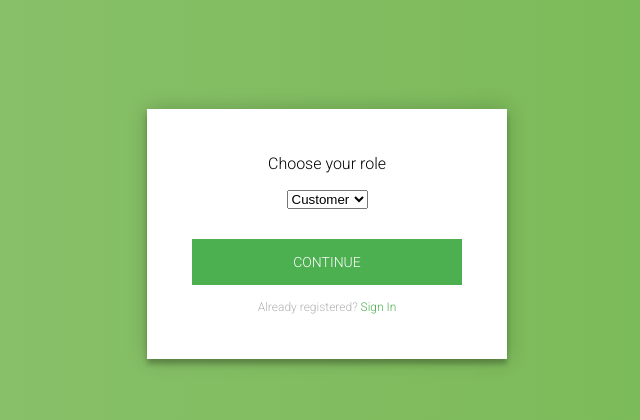
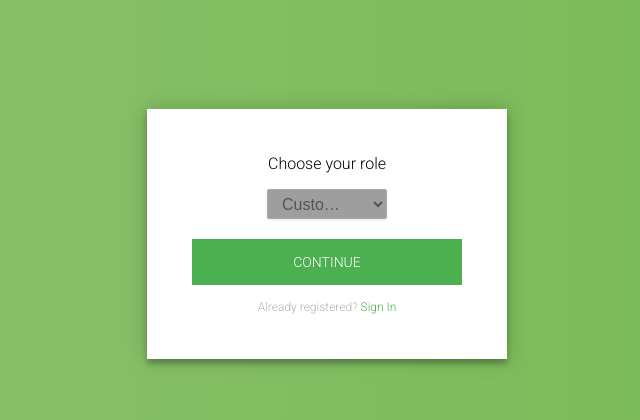
Before and after one commit to ArtAtApp/WebProject, a Django app: page /accounts/rolechoice in a window 1280 px wide. Shown: the top 420 px of the page, without its empty margins (313-953 px from the left). Run offline with Django 3.2, Linux system fonts and the light colour scheme; grey boxes are pictures that could not be loaded.

Commit message:
Dropdown select styles added

```diff
--- a/static/css/style.css
+++ b/static/css/style.css
@@ -1,4 +1,9 @@
 @import url(https://fonts.googleapis.com/css?family=Roboto:300);
+
+select:-moz-focusring {
+    color: transparent;
+    text-shadow: 0 0 0 #000;
+}
 
 .login-page {
   width: 360px;
@@ -68,6 +73,11 @@
   /*float: left;*/
 }
 
+.dropdown{
+  font-family: Arial;
+
+}
+
 .container {
   position: relative;
   z-index: 1;
@@ -101,6 +111,14 @@
 .container .info span .fa {
   color: #EF3B3A;
 }
+
+#role{
+  width: 120px;
+  height: 30px;
+  padding-left: 10px;
+  text-align: center;
+}
+
 body {
   background: #76b852; /* fallback for old browsers */
   background: -webkit-linear-gradient(right, #76b852, #8DC26F);
@@ -118,3 +136,34 @@ body {
   color: #8B0000;
   font-size: 20px;
 }
+
+
+select {
+    -webkit-appearance: button;
+    -moz-appearance: button;
+    -webkit-user-select: none;
+    -moz-user-select: none;
+    -webkit-padding-end: 20px;
+    -moz-padding-end: 20px;
+    -webkit-padding-start: 2px;
+    -moz-padding-start: 2px;
+    background-color: #F07575; /* fallback color if gradients are not supported */
+    background-image: url(../images/select-arrow.png), -webkit-linear-gradient(top, #E5E5E5, #F4F4F4); /* For Chrome and Safari */
+    background-image: url(../images/select-arrow.png), -moz-linear-gradient(top, #E5E5E5, #F4F4F4); /* For old Fx (3.6 to 15) */
+    background-image: url(../images/select-arrow.png), -ms-linear-gradient(top, #E5E5E5, #F4F4F4); /* For pre-releases of IE 10*/
+    background-image: url(../images/select-arrow.png), -o-linear-gradient(top, #E5E5E5, #F4F4F4); /* For old Opera (11.1 to 12.0) */
+    background-image: url(../images/select-arrow.png), linear-gradient(to bottom, #E5E5E5, #F4F4F4); /* Standard syntax; must be last */
+    background-position: center right;
+    background-repeat: no-repeat;
+    border: 1px solid #AAA;
+    border-radius: 2px;
+    box-shadow: 0px 1px 3px rgba(0, 0, 0, 0.1);
+    color: #555;
+    font-size: inherit;
+    margin: 0;
+    overflow: hidden;
+    padding-top: 2px;
+    padding-bottom: 2px;
+    text-overflow: ellipsis;
+    white-space: nowrap;
+}
--- a/templates/rolechoice.html
+++ b/templates/rolechoice.html
@@ -15,7 +15,7 @@
           <label class="w3-left w3-text-gray w3-margin-bottom" for="user"><i class="fa fa-user"></i> Choose your role</label>
         </div>
         <div class="dropdownMenu">
-          <select id="role" name="role" required>
+          <select id="role" class="dropdown" name="role" required>
           <option value="Customer" selected="Customer">Customer</option>
           <option value="Artist">Artist</option>
           <option value="Organizer">Organizer</option>
```
